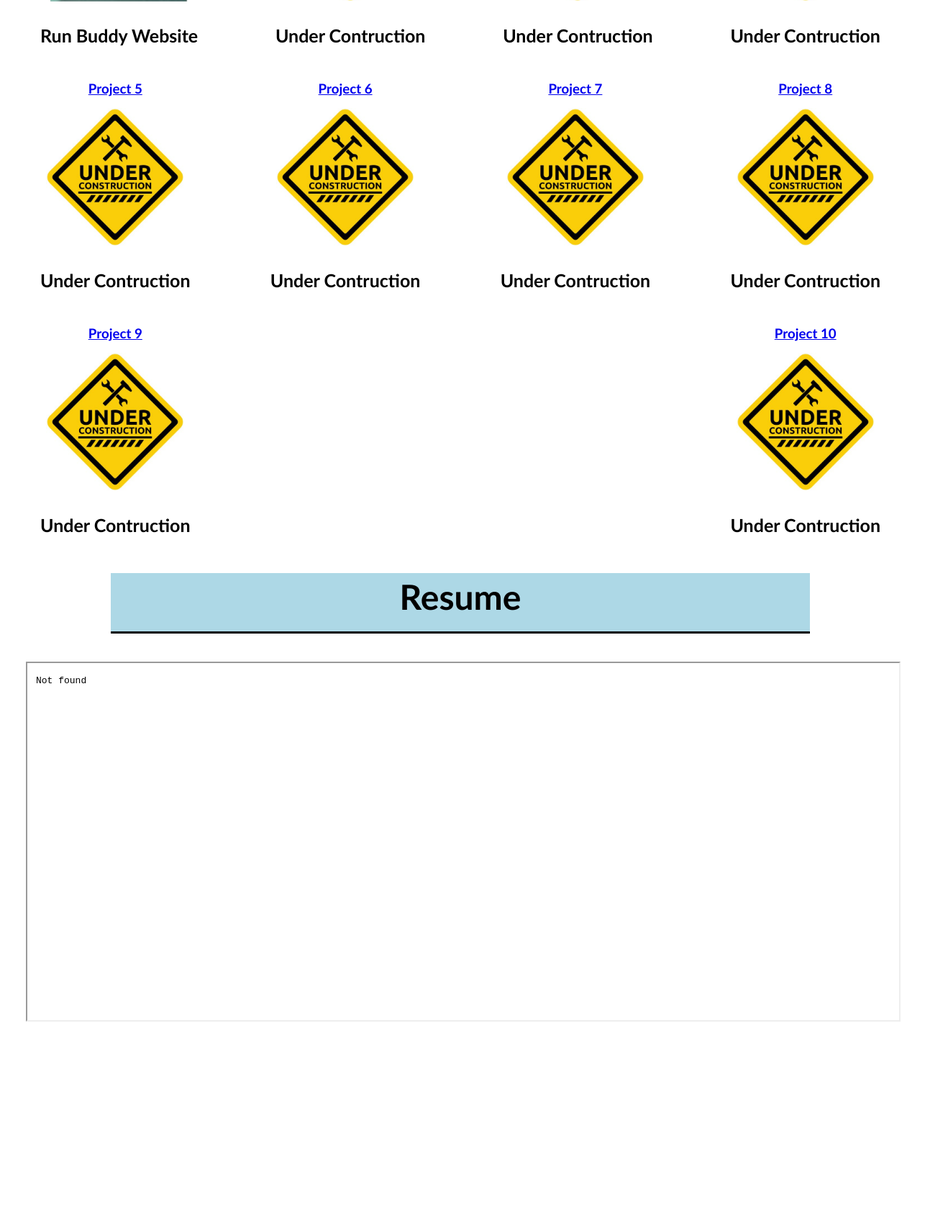
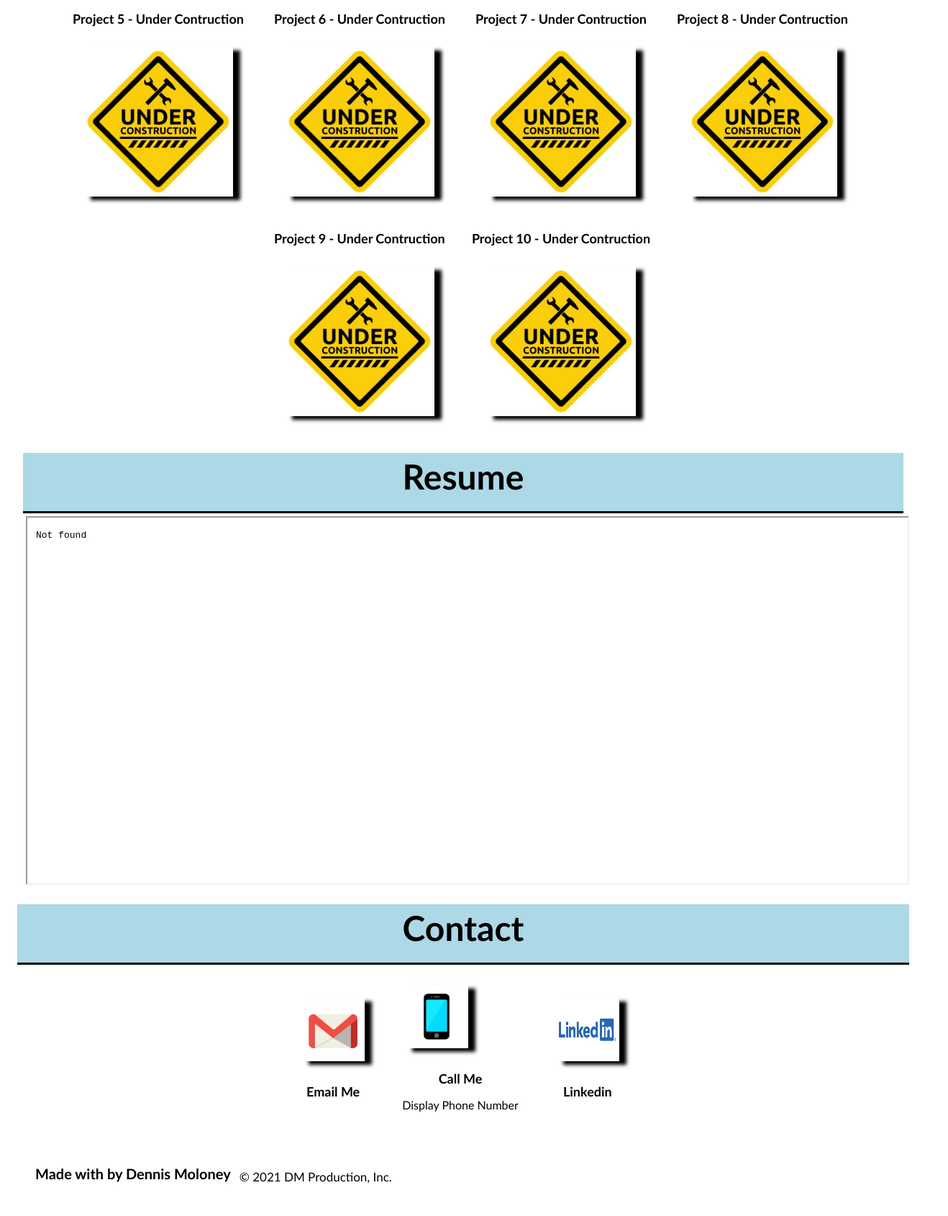
Before and after one commit to dmoloney5/RUT-WEEK2-Portfolio, a plain HTML site: page index.html in a window 1280 px wide. Shown: the part 2013-3702 px from the top of the page at 72% size, 1318 px wide, since content can reach past the window. Before the commit the page ends 3471 px from the top, so only its background shows below. Drawn offline with Linux system fonts and the light colour scheme.

Commit message:
Finished the contact Section

```diff
--- a/Assets/css/style.css
+++ b/Assets/css/style.css
@@ -1,6 +1,5 @@
 * {
     font-family: 'Gill Sans', 'Gill Sans MT', Calibri, 'Trebuchet MS', sans-serif;
-    box-sizing: border-box;
     padding: 4px;
     margin: 4px;
 }
@@ -75,10 +74,11 @@ header ul li {
     border-bottom: 3px solid;
     padding-bottom: 20px;
     text-align: center;
-    margin: 0 auto 35px auto;
-    width: 80%;
+    margin: auto;
+    width: 100%;
     background-color: lightblue;
-  }
+
+}
 
 .bio p {
     line-height: 1;
@@ -91,37 +91,37 @@ header ul li {
 /* End of About Me Section */
 
 /* Start of Website Section */
-.projects {
+.project {
     display: flex;
+    flex-direction: row;
+    flex-wrap: wrap;
+    align-items: center;
+    justify-content: center;
+  }
+
+.project div {
+      display: flex;
+      flex-direction: column;
 }
-
-.web {
-    display: flex;
-    flex-flow: row wrap;
-    justify-content: space-between;
-}
-
-.project > div {
-  margin: 1px;
-  padding: 2px;
-  font-size: 15px;
-
-}
-
 .project h3 {
+    font-size: 18px;
     text-align: center;
-}
-
-.project-text {
- font-size: 25px;
 }
 
 .project-img img {
     height: 200px;
     width: 200px;
-    display: inline-block;
-    align-items: center;
+    box-shadow: 10px 5px 5px black;
 }
+
+.project-img:hover,
+.project-img:focus
+.project-img:active {
+  box-shadow: 10px 10px 5px rgba(0, 0, 0, 0.2);
+  -webkit-transform: scale(1.1);
+  transform: scale(1.1);
+}
+
 /* End of the Website Section */
 
 /* Start of the Resume Section */
@@ -130,3 +130,70 @@ header ul li {
     width: 100%;
     align-items: center;
 }
+
+/* End of Resume section */
+
+/* Start of the Contact Section */
+.info {
+    display: flex;
+    flex-direction: row;
+    flex-wrap: wrap;
+    align-items: center;
+    justify-content: center;
+  }
+
+.info div {
+      display: flex;
+      flex-direction: column;
+}
+.info-img img {
+    height: 80px;
+    width: 80px;
+    box-shadow: 10px 5px 5px black;
+}
+
+.info h3 {
+    font-size: 18px;
+    text-align: center;
+}
+.info-img:hover,
+.info-img:focus
+.info-img:active {
+  box-shadow: 10px 10px 5px rgba(0, 0, 0, 0.2);
+  -webkit-transform: scale(1.1);
+  transform: scale(1.1);
+}
+
+.info-text div {
+    background-color: yellow;
+  padding: 20px;
+  display: none;
+}
+.info-text span:hover + div {
+    display: block;
+}
+/* End of Contact Section */
+
+/*Start of the Footer Section */
+footer {
+    width: 100%;
+    padding: 30px 25px;
+    display: flex;
+    justify-content: left;
+    flex-wrap: wrap;
+}
+
+footer h2 {
+    font-size: 20px;
+    margin: 0;
+
+}
+
+footer div {
+    line-height: 1.5;
+    font-size: 17px;
+}
+
+footer a {
+    color: blue;
+}
--- a/index.html
+++ b/index.html
@@ -62,110 +62,97 @@
         <br>
         <br>
     </section>
-    <Section id="projects" class="web">
+
+    <!-- Website Section -->
+    <Section id="projects" class="project">
         <h2 class="title">Websites</h2>
         </div>
         <div class="project">
-            <h3>
-            <a href="https://dmoloney5.github.io/run-buddy/" target="_blank">Project 1</a>
+            <h3>Project 1 - Run Buddy Website</h3>
             <div class="project-img">
-            <img src="Assets/images/Run Buddy.jpg" alt="Run Buddy Website"/>
+                <p><a href="https://dmoloney5.github.io/run-buddy/" target="_blank">
+                        <img src="Assets/images/Run Buddy.jpg" alt="Run Buddy Website" />
+                    </a></p>
             </div>
-            <div class="project-text">
-                <p>Run Buddy Website</p>
+        </div>
+        <div class="project">
+            <h3>Project 2 - Under Contruction</h3>
+            <div class="project-img">
+                <p><a href="./uc.html" target="_blank">
+                        <img src="Assets/images/under-construction_sign.jpg" />
+                    </a></p>
             </div>
         </div>
 
         <div class="project">
-                <h3>
-                <a href="./uc.html" target="_blank">Project 2</a>
+            <h3>Project 3 - Under Contruction</h3>
             <div class="project-img">
-                <img src="Assets/images/under-construction_sign.jpg" alt="Coming Soon"/>
-                </div>
-                <div class="project-text">
-                    <p>Under Contruction</p>
+                <p><a href="./uc.html" target="_blank">
+                        <img src="Assets/images/under-construction_sign.jpg" />
+                    </a></p>
             </div>
         </div>
 
         <div class="project">
-                <h3>
-                <a href="./uc.html" target="_blank">Project 3</a>
+            <h3>Project 4 - Under Contruction</h3>
             <div class="project-img">
+                <p><a href="./uc.html" target="_blank">
                         <img src="Assets/images/under-construction_sign.jpg" />
-                </div>
-                <div class="project-text">
-                    <p>Under Contruction</p>
+                    </a></p>
             </div>
         </div>
+
         <div class="project">
-                <h3>
-                <a href="./uc.html" target="_blank">Project 4</a>
+            <h3>Project 5 - Under Contruction</h3>
             <div class="project-img">
+                <p><a href="./uc.html" target="_blank">
                         <img src="Assets/images/under-construction_sign.jpg" />
-                </div>
-                <div class="project-text">
-                    <p>Under Contruction</p>
+                    </a></p>
             </div>
         </div>
+
         <div class="project">
-                <h3>
-                <a href="./uc.html" target="_blank">Project 5</a>
+            <h3>Project 6 - Under Contruction</h3>
             <div class="project-img">
+                <p><a href="./uc.html" target="_blank">
                         <img src="Assets/images/under-construction_sign.jpg" />
-                </div>
-                <div class="project-text">
-                    <p>Under Contruction</p>
+                    </a></p>
             </div>
         </div>
+
         <div class="project">
-                <h3>
-                <a href="./uc.html" target="_blank">Project 6</a>
+            <h3>Project 7 - Under Contruction</h3>
             <div class="project-img">
+                <p><a href="./uc.html" target="_blank">
                         <img src="Assets/images/under-construction_sign.jpg" />
-                </div>
-                <div class="project-text">
-                    <p>Under Contruction</p>
+                    </a></p>
             </div>
         </div>
+
         <div class="project">
-                <h3>
-                <a href="./uc.html" target="_blank">Project 7</a>
+            <h3>Project 8 - Under Contruction</h3>
             <div class="project-img">
+                <p><a href="./uc.html" target="_blank">
                         <img src="Assets/images/under-construction_sign.jpg" />
-                </div>
-                <div class="project-text">
-                    <p>Under Contruction</p>
+                    </a></p>
             </div>
         </div>
+
         <div class="project">
-                <h3>
-                <a href="./uc.html" target="_blank">Project 8</a>
+            <h3>Project 9 - Under Contruction</h3>
             <div class="project-img">
+                <p><a href="./uc.html" target="_blank">
                         <img src="Assets/images/under-construction_sign.jpg" />
-                </div>
-                <div class="project-text">
-                    <p>Under Contruction</p>
+                    </a></p>
             </div>
         </div>
+
         <div class="project">
-                <h3>
-                <a href="./uc.html" target="_blank">Project 9</a>
+            <h3>Project 10 - Under Contruction</h3>
             <div class="project-img">
+                <p><a href="./uc.html" target="_blank">
                         <img src="Assets/images/under-construction_sign.jpg" />
-                </div>
-                <div class="project-text">
-                    <p>Under Contruction</p>
-                </div>
-            </div>
-            <div class="project">
-                <h3>
-                <a href="./uc.html" target="_blank">Project 10</a>
-                <div class="project-img">
-                <img src="Assets/images/under-construction_sign.jpg" />
-                </div>
-                <div class="project-text">
-                    <p>Under Contruction</p>
-                </div>
+                    </a></p>
             </div>
         </div>
     </section>
@@ -177,6 +164,49 @@
         </div>
     </article>
 
+    <!-- Contact Section -->
+
+    <section id="contact">
+        <h2 class="title">Contact</h2>
+        <div class="info">
+            <div class="info-img">
+                <p><a href="mailto:dmoloney5@gmail.com">
+                        <img src="Assets/images/email.jpg" />
+                    </a></p>
+                <div class="info-text">
+                    <h3>Email Me</h3>
+                </div>
+            </div>
+
+            <div class="info-img">
+                <p><a href="tel:1-732-904-5732">
+                        <img src="Assets/images/cell phone.jpg" />
+                    </a></p>
+                <div class="info-text">
+                    <h3>Call Me</h3>
+                    <span>Display Phone Number</span>
+                    <div>1-732-904-5732</div>
+                </div>
+            </div>
+
+            <div class="info-img">
+                <p><a href="HTTPS://www.linkedin.com/in/dennismoloney" target="_blank">
+                        <img src="Assets/images/Linkedin-logo.jpg" />
+                    </a></p>
+                <div class="info-text">
+                    <h3><span>Linkedin</span></h3>
+                </div>
+            </div>
+      </div>
+    </section>
+    <footer>
+        <h2>Made with by Dennis Moloney</h2>
+        <br>
+    <div>
+        &copy; 2021 DM Production, Inc.
+    </div>
+    </footer>
+
 
 
 </body>
```
Also changed, not shown: Assets/images/Linkedin-logo.jpg (added), Assets/images/cell phone.jpg (added), Assets/images/email.jpg (added). Lines whose indentation alone changed are shown as unchanged.
